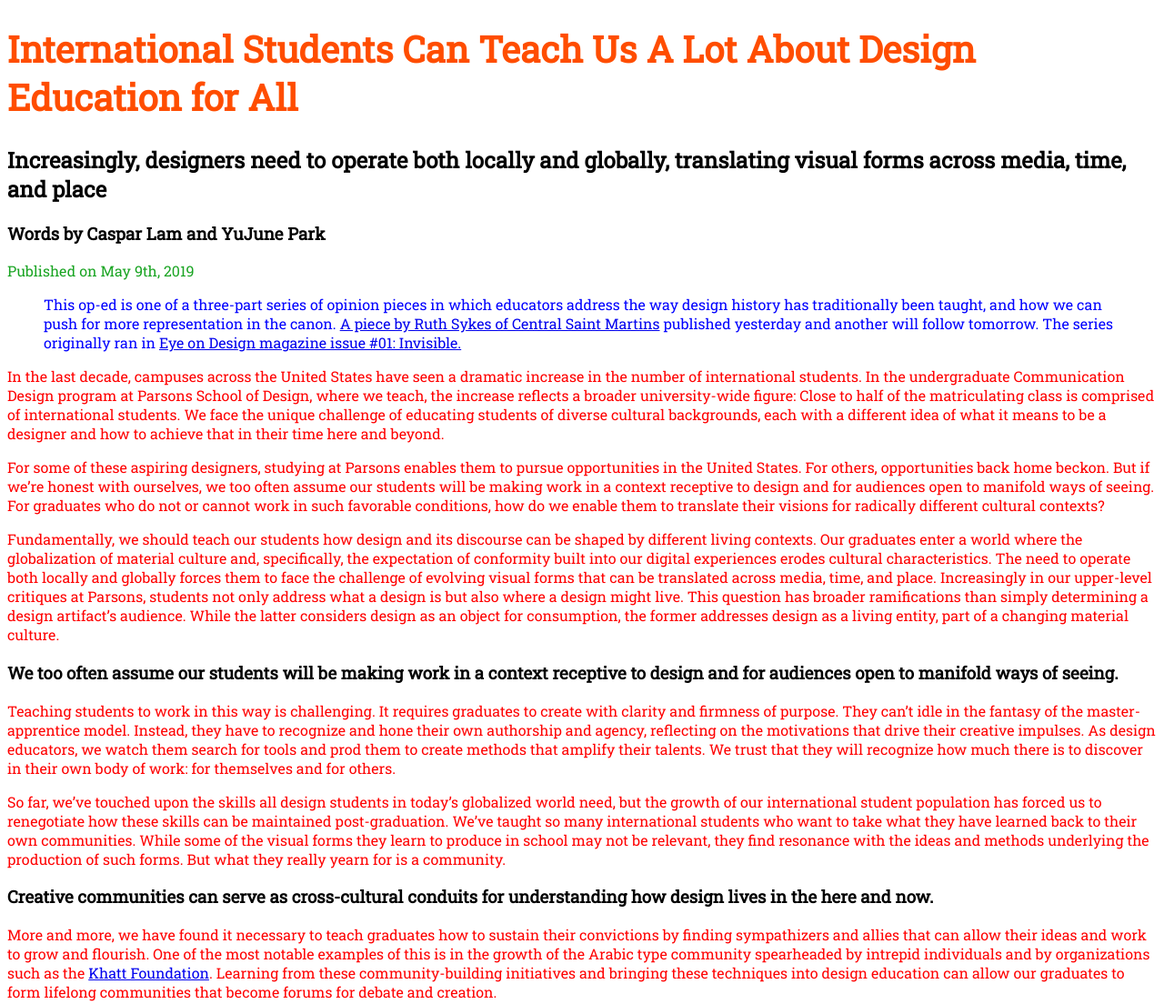
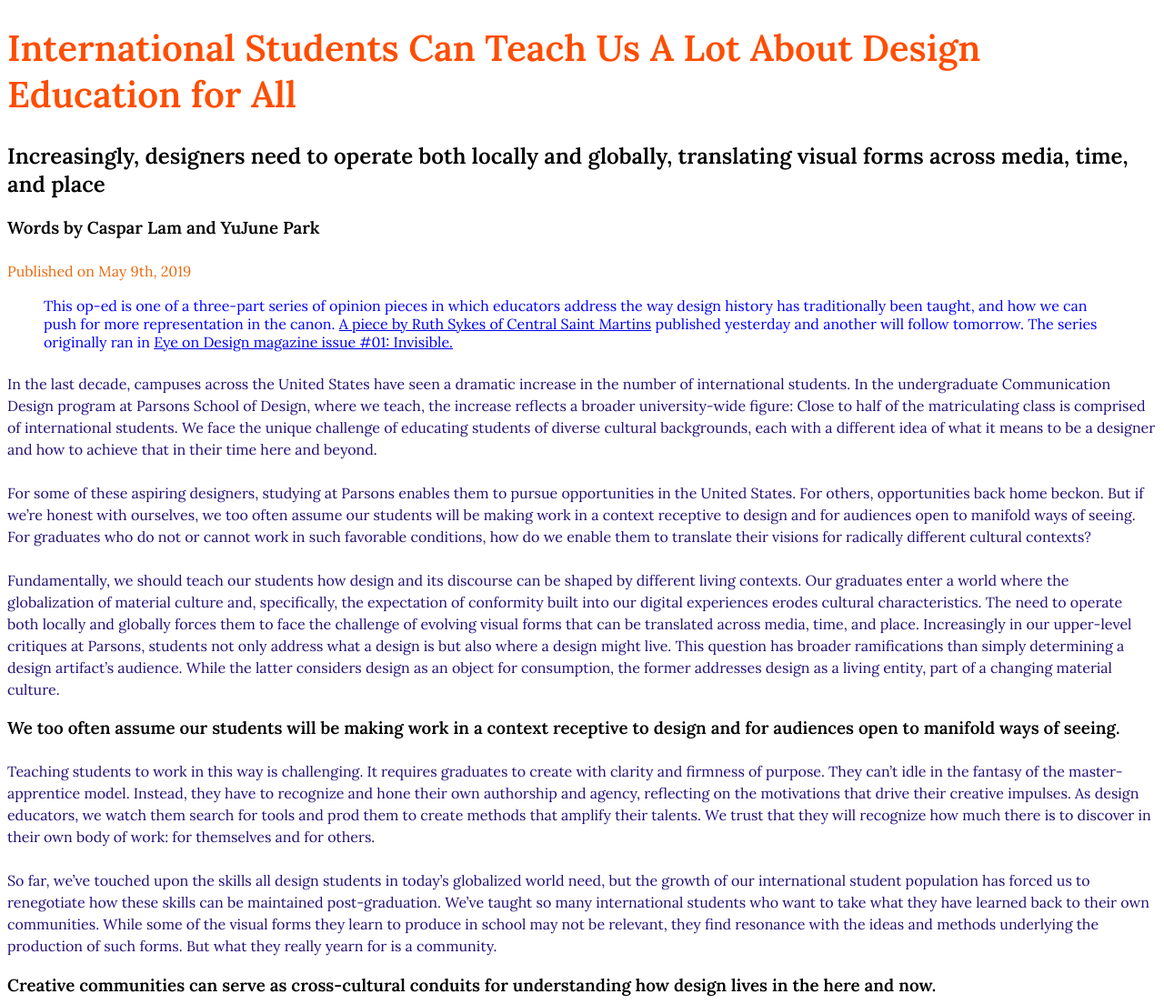
Before and after one commit to andremgrr/manuscript, a plain HTML site: page index.html in a window 1280 px wide. Shown: the top 1104 px of the page at 91% size. Drawn offline with Linux system fonts and the light colour scheme.

Commit message:
Update index.css

```diff
--- a/styles/index.css
+++ b/styles/index.css
@@ -1,20 +1,28 @@
 /* Click `index.html` to see the HTML. */
-@import url('https://fonts.googleapis.com/css2?family=Roboto+Slab:wght@200;400&display=swap');
-body {
-    font-family: 'Roboto Slab', serif;
-}
+@import url('https://fonts.googleapis.com/css2?family=Lora:ital,wght@0,400;0,600;1,400;1,500&family=Roboto+Slab:wght@200;400&display=swap');body {
+	font-family: 'Lora', serif;}
 h1{
 	font-size: 40px;
 }
 header{
-	background-color: rgb(222, 171, 104);
+	background-color: rgb(222, 93, 216);
 	padding: 20px;
 }
-p { color: red; }
+p { color: rgb(35, 14, 118); }
 #introduction {
-	color: rgb(25, 164, 34);
+	color: rgb(233, 105, 13);
 }
 blockquote { color: blue; }
 .highlight {
 	color: rgb(255, 77, 0);
 }
+p{
+	line-height: 1.5;
+	margin-top: 24px;
+}
+main {
+	padding: 48px;
+	max-width: 50px;
+	margin-left: auto;
+	margin-right: auto;
+}
```
